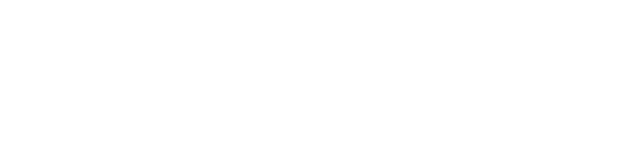
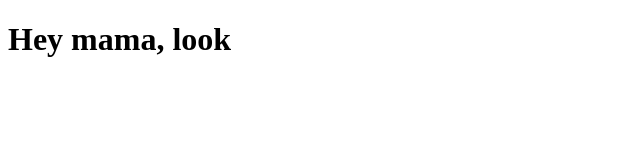
Before and after one commit to Shihab0/git, a plain HTML site: page index.html in a window 1280 px wide. Shown: the whole page, without its empty margins (0-640 px from the left). Drawn offline with Linux system fonts and the light colour scheme.

Commit message:
commit in image branch

```diff
--- a/index.html
+++ b/index.html
@@ -4,9 +4,9 @@
     <meta charset="UTF-8">
     <meta http-equiv="X-UA-Compatible" content="IE=edge">
     <meta name="viewport" content="width=device-width, initial-scale=1.0">
-    <title>Document</title>
+    <title>Git Practice</title>
 </head>
 <body>
-
+    <h1>Hey mama, look</h1>
 </body>
 </html>
```
